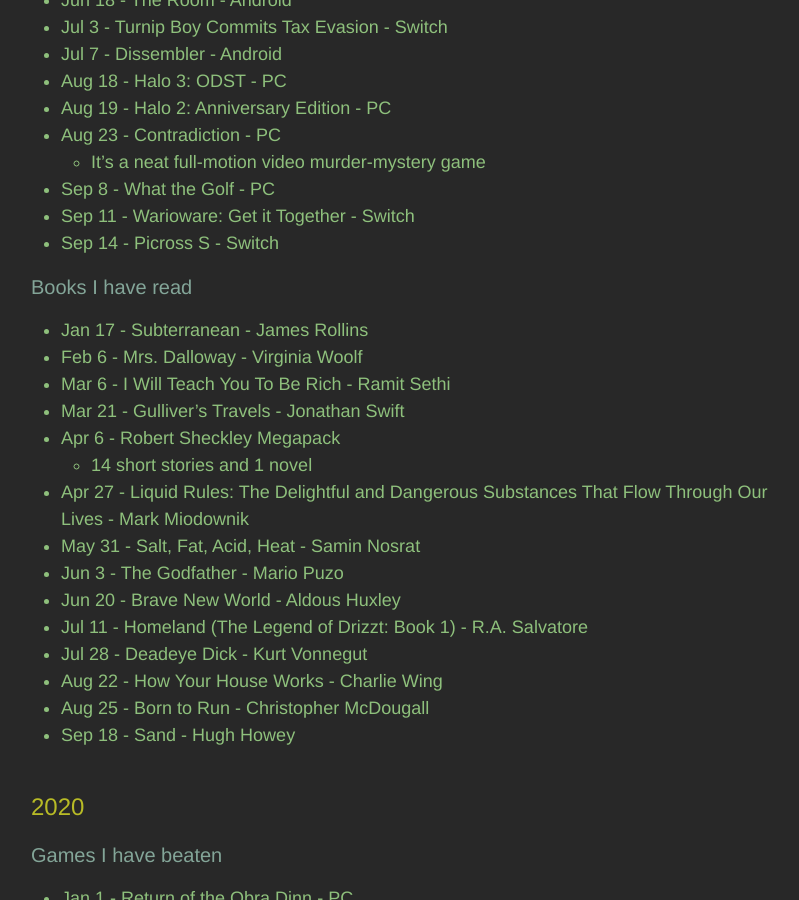
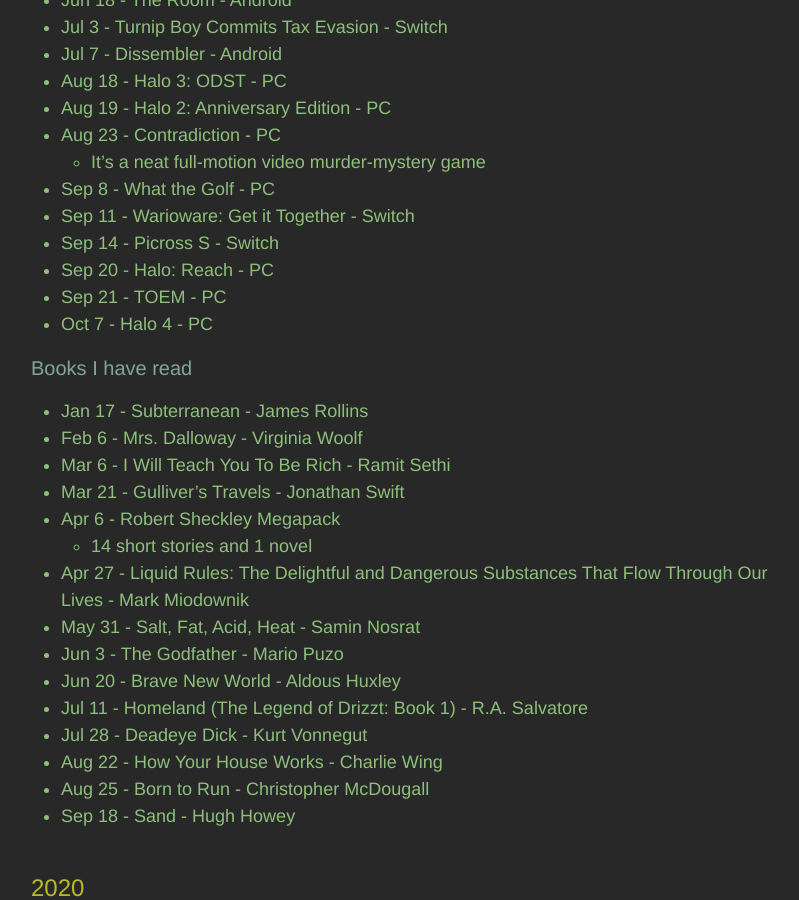
Before and after one commit to adkinsrs/sadkins_site, a Jekyll site: the page built from misc.md, in a window 1280 px wide and 900 px high, scrolled down 869 px. Shown: the whole window, without its empty margins (239-1038 px from the left). Built offline with Jekyll 4.4.1, drawn with Linux system fonts in a browser that asks for light colours.

Commit message:
beat a game

```diff
--- a/_layouts/default.html
+++ b/_layouts/default.html
@@ -1,5 +1,5 @@
 <!DOCTYPE html>
-<html lang="{{ page.lang | default: site.lang | default: "en" }}">
+<html lang="{{ page.lang | default: site.lang | default: 'en' }}">
   {% include head.html %}
   <body>
     {% include header.html %}
--- a/misc.md
+++ b/misc.md
@@ -39,6 +39,9 @@
 * Sep 8 - What the Golf - PC
 * Sep 11 - Warioware: Get it Together - Switch
 * Sep 14 - Picross S - Switch
+* Sep 20 - Halo: Reach - PC
+* Sep 21 - TOEM - PC
+* Oct 7 - Halo 4 - PC
 
 ### Books I have read
 
```
